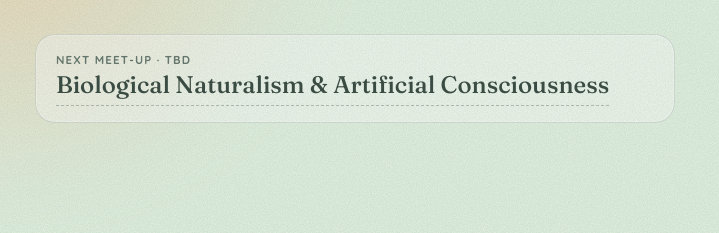
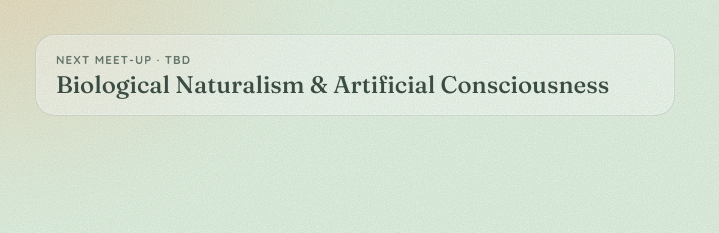
Before and after one commit to entropicbloom/qualiaheads, a plain HTML site: page meetups/index.html in a window 1280 px wide. Shown: the part 213-446 px from the top of the page, 69-788 px from the left. Drawn offline with Linux system fonts and the light colour scheme.

Commit message:
Drop the dashed underline from the meet-up boxes
Co-Authored-By: Claude Opus 5 <noreply@anthropic.com>

```diff
--- a/meetups/index.html
+++ b/meetups/index.html
@@ -54,12 +54,10 @@
     .session:hover { background: rgba(255,255,255,.62); transform: translateY(-1px); }
     .session .label { display: block; font-size: .72rem; font-weight: 700; letter-spacing: .1em; text-transform: uppercase; color: var(--ink-soft); }
     .session strong {
-      display: inline-block; margin-top: 4px; padding-bottom: 6px;
+      display: inline-block; margin-top: 4px;
       font-family: var(--font-display); font-variation-settings: "opsz" 48, "SOFT" 100, "WONK" 1;
       font-weight: 500; font-size: 1.5rem; line-height: 1.12;
-      border-bottom: 1.5px dashed var(--line);
     }
-    .session:hover strong { border-bottom-color: var(--magenta); }
   </style>
 </head>
 <body>
```
Also changed, not shown: index.html (+0 -3 lines).
